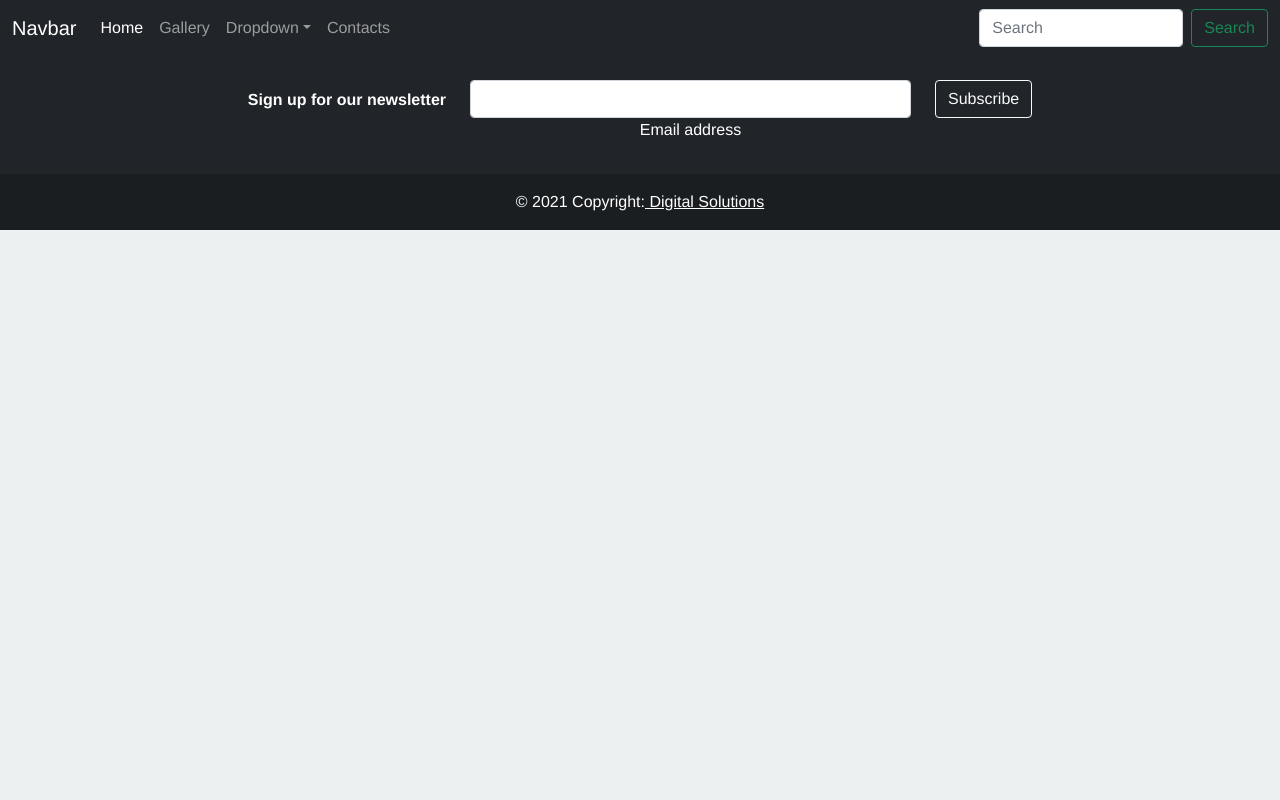
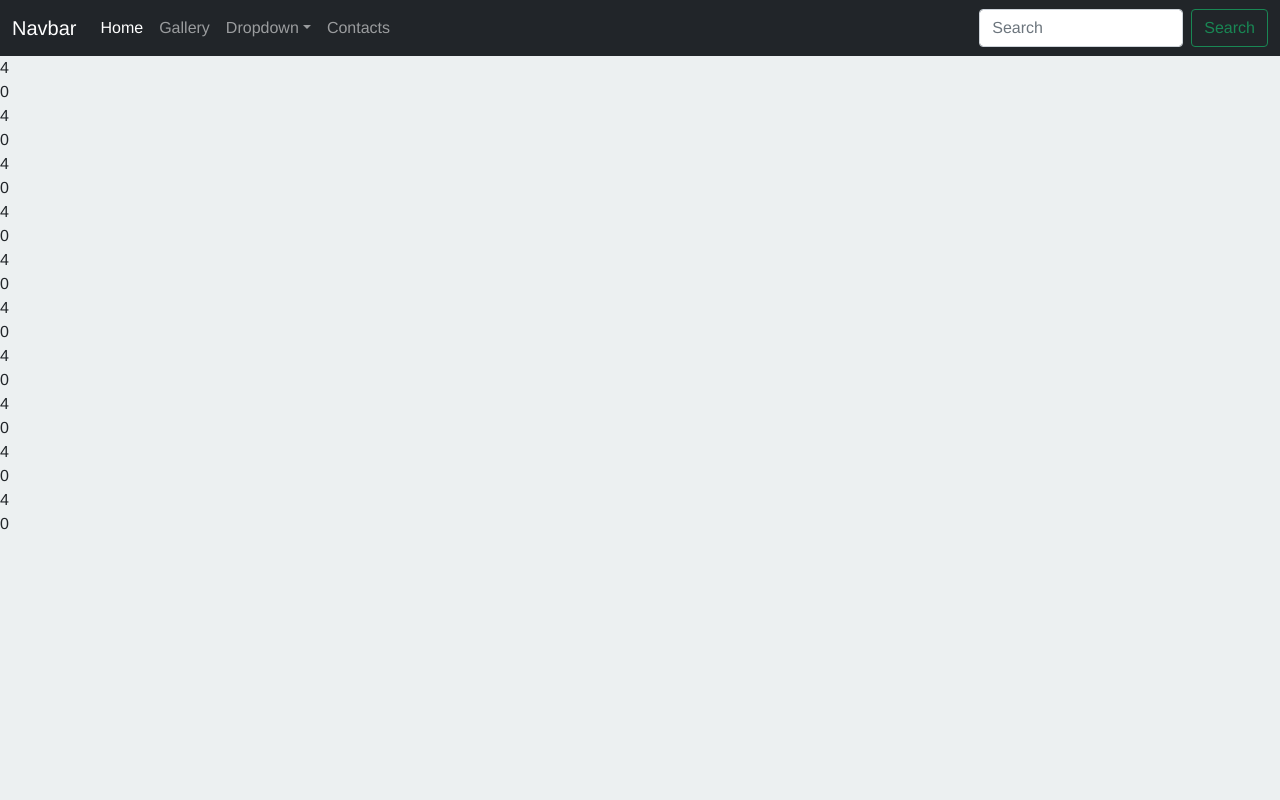
Before and after one commit to deieva/project02.11.2021, a React (Create React App) app: page /page404 in a window 1280 px wide. Shown: the top 800 px of the page. Built offline with nearby package versions, Linux system fonts and the light colour scheme.

Commit message:
Update Page404.js

```diff
--- a/src/Components/Page404.js
+++ b/src/Components/Page404.js
@@ -4,6 +4,41 @@
 
         <div>
 
+<div class="rail">
+  <div class="stamp four">4</div>
+  <div class="stamp zero">0</div>
+  <div class="stamp four">4</div>
+  <div class="stamp zero">0</div>
+  <div class="stamp four">4</div>
+  <div class="stamp zero">0</div>
+  <div class="stamp four">4</div>
+  <div class="stamp zero">0</div>
+  <div class="stamp four">4</div>
+  <div class="stamp zero">0</div>
+  <div class="stamp four">4</div>
+  <div class="stamp zero">0</div>
+  <div class="stamp four">4</div>
+  <div class="stamp zero">0</div>
+  <div class="stamp four">4</div>
+  <div class="stamp zero">0</div>
+  <div class="stamp four">4</div>
+  <div class="stamp zero">0</div>
+  <div class="stamp four">4</div>
+  <div class="stamp zero">0</div>
+</div>
+<div class="world">
+  <div class="forward">
+    <div class="box">
+      <div class="wall"></div>
+      <div class="wall"></div>
+      <div class="wall"></div>
+      <div class="wall"></div>
+      <div class="wall"></div>
+      <div class="wall"></div>
+    </div>
+  </div>
+</div>
+
         </div>
     )
 }
```
